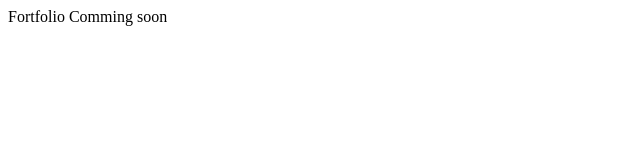
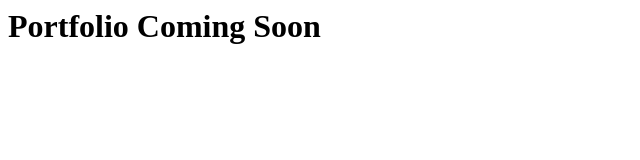
Before and after one commit to analyzewithritika/analyzewithritika.github.io, a plain HTML site: page index.html in a window 1280 px wide. Shown: the whole page, without its empty margins (0-640 px from the left). Drawn offline with Linux system fonts and the light colour scheme.

Commit message:
Update index.html

```diff
--- a/index.html
+++ b/index.html
@@ -1 +1 @@
-<h1></h1>Fortfolio Comming soon</h1>
+<h1>Portfolio Coming Soon</h1>
```
